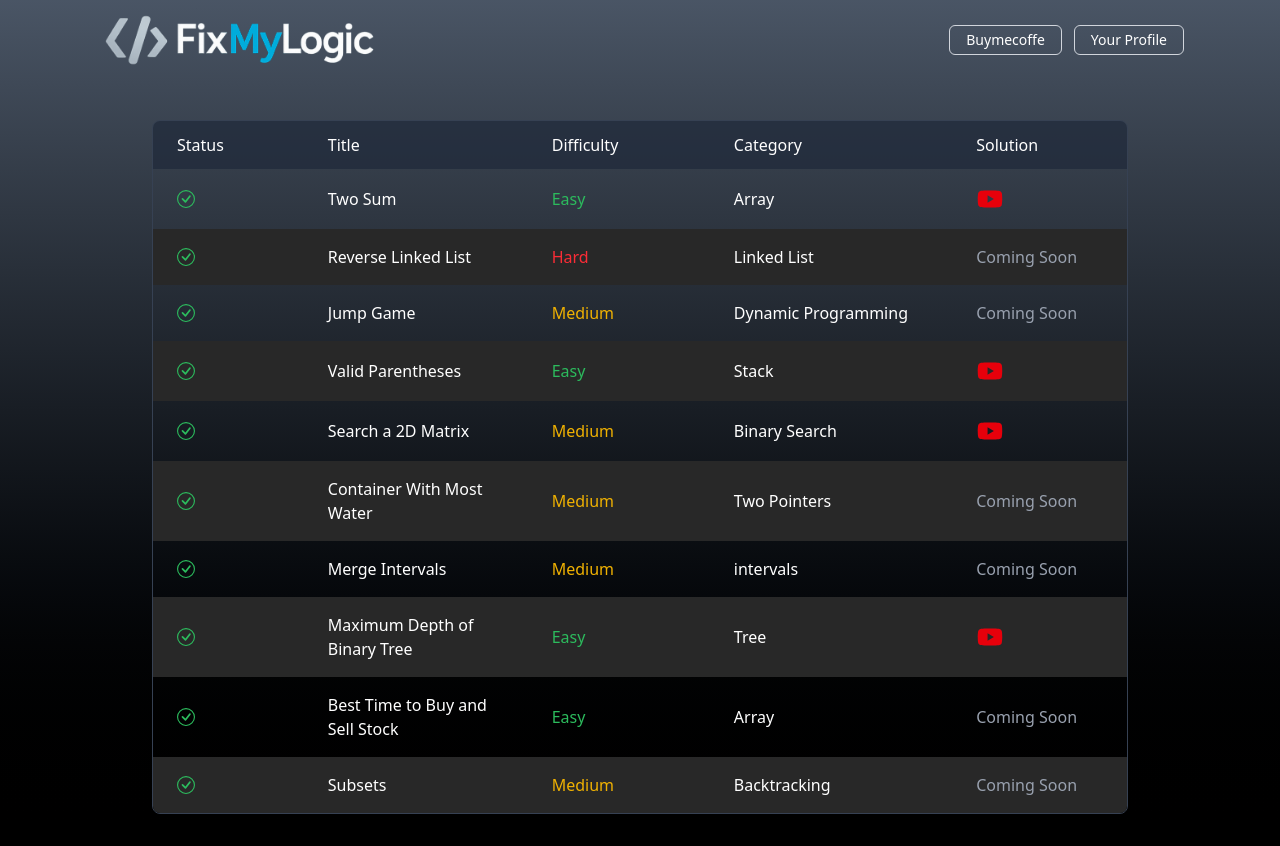
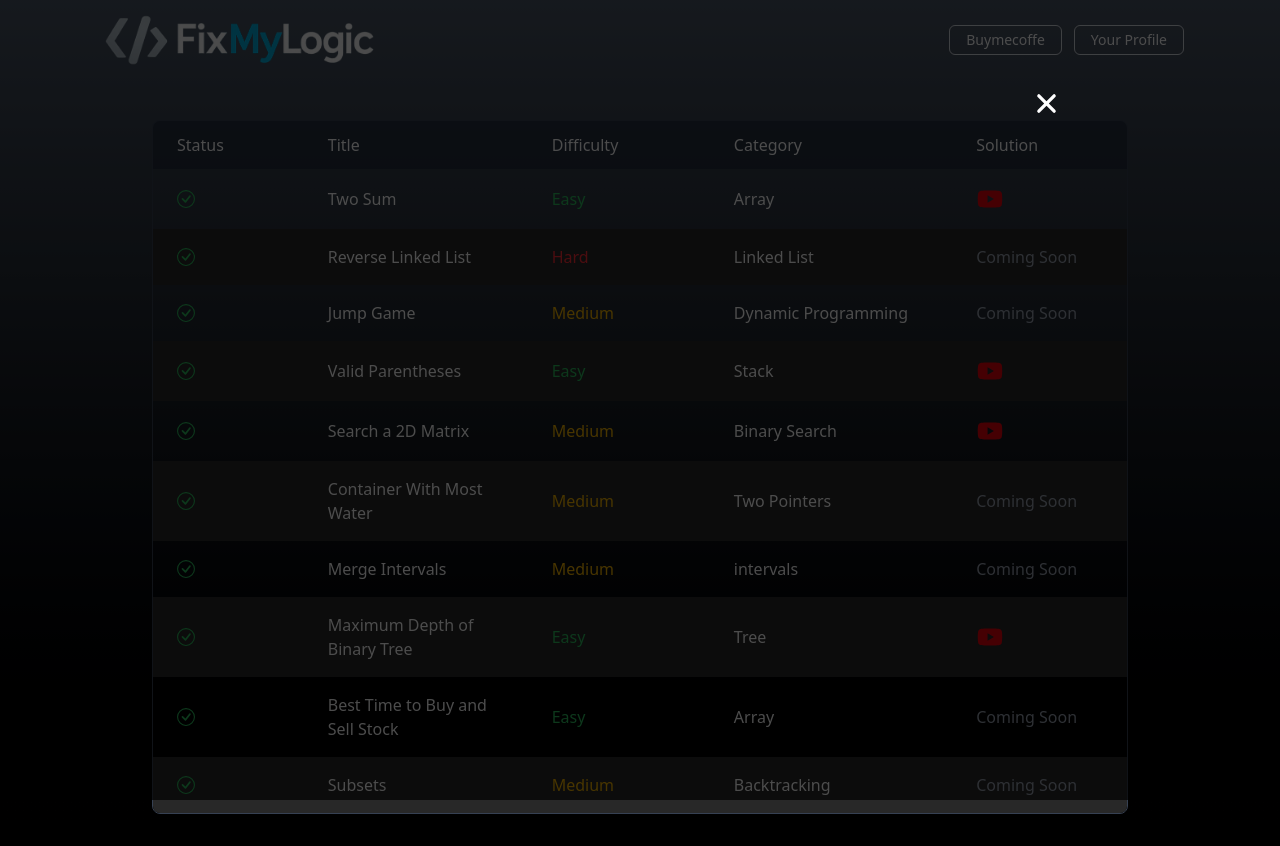
Before and after one commit to Immonn/FixMyLogic, a Next.js app: page /patternwise in a window 1280 px wide. Both pictures are taken after a click on the icon 990 px from the left and 199 px from the top of the page. Built offline with nearby package versions, Linux system fonts and the light colour scheme.

Commit message:
Add youtube modal

```diff
--- a/app/components/ProblemTable.tsx
+++ b/app/components/ProblemTable.tsx
@@ -1,16 +1,31 @@
+
+'use client'
 import React from 'react';
 import Link from 'next/link';
 import { problems } from '../mockdata/problem';
 import { BsCheckCircle } from 'react-icons/bs'
 import { AiFillYoutube } from 'react-icons/ai';
+import { IoClose } from 'react-icons/io5';
+import YouTube from 'react-youtube';
+import { useState } from 'react';
+import { createPortal } from 'react-dom';
 
 type ProblemTableProps = {
 
 };
 
 const ProblemTable:React.FC<ProblemTableProps> = () => {
+    const [youtubePlayer,setYoutubePlayer]=useState({
+        isOpen:false,
+        videoId:""
+    });
+
+    const closeModal = () => {
+        setYoutubePlayer({ isOpen: false, videoId: "" });
+    };
 
     return <>
+        <tbody className='text-white'>
             {problems.map((doc,idx)=>{
                 const difficultyColor=doc.difficulty==="Easy" ? 'text-dark-green-s' : doc.difficulty==="Medium" ? "text-yellow-500" : "text-red-500";
                 return <tr className={`${idx %2==1 ? 'bg-dark-layer-1':''}`} key={doc.id}>
@@ -28,12 +43,38 @@ const ProblemTable:React.FC<ProblemTableProps> = () => {
                     <td className='px-6 py-4'>
                         {doc.category}
                     </td>
-                <td className={`px-6 py-4`}>
-                    {doc.videoId ? <AiFillYoutube fontSize={"28"} className='cursor-pointer text-red-600 hover:text-white'/> : <p className='text-gray-400'>Coming Soon</p>}
+                    <td className='px-6 py-4'>
+                        {doc.videoId ? <AiFillYoutube onClick={() => setYoutubePlayer({isOpen:true , videoId:doc.videoId as string})} fontSize={"28"} className='cursor-pointer text-red-600 hover:text-white'/> : <p className='text-gray-400'>Coming Soon</p>}
                     </td>
-
                 </tr>
             })}
+        </tbody>
+
+        {youtubePlayer.isOpen && typeof window !== "undefined" && createPortal(
+            <div className='fixed top-0 left-0 h-screen w-screen flex items-center justify-center z-50'>
+                <div
+                    className='bg-black opacity-70 top-0 left-0 w-screen h-screen absolute'
+                    onClick={closeModal}
+                ></div>
+                <div className='w-full h-full px-6 relative max-w-4xl'>
+                    <div className='w-full h-full flex items-center justify-center relative'>
+                        <div className='w-full relative'>
+                            <IoClose
+                                fontSize={"35"}
+                                className='cursor-pointer absolute -top-16 right-0 text-white'
+                                onClick={closeModal}
+                            />
+                            <YouTube
+                                videoId={youtubePlayer.videoId}
+                                loading='lazy'
+                                iframeClassName='w-full min-h-[500px]'
+                            />
+                        </div>
+                    </div>
+                </div>
+            </div>,
+            document.body
+        )}
     </>
 }
 export default ProblemTable;
--- a/package.json
+++ b/package.json
@@ -10,11 +10,12 @@
   },
   "dependencies": {
     "firebase": "^12.10.0",
-    "next": "16.1.6",
+    "next": "^16.2.0",
     "react": "19.2.3",
     "react-dom": "19.2.3",
     "react-firebase-hooks": "^5.1.1",
     "react-icons": "^5.6.0",
+    "react-youtube": "^10.1.0",
     "recoil": "^0.7.7"
   },
   "devDependencies": {
```
Also changed, not shown: 1 other file (tests, documents, lock files or other folders). Lines whose indentation alone changed are shown as unchanged.
